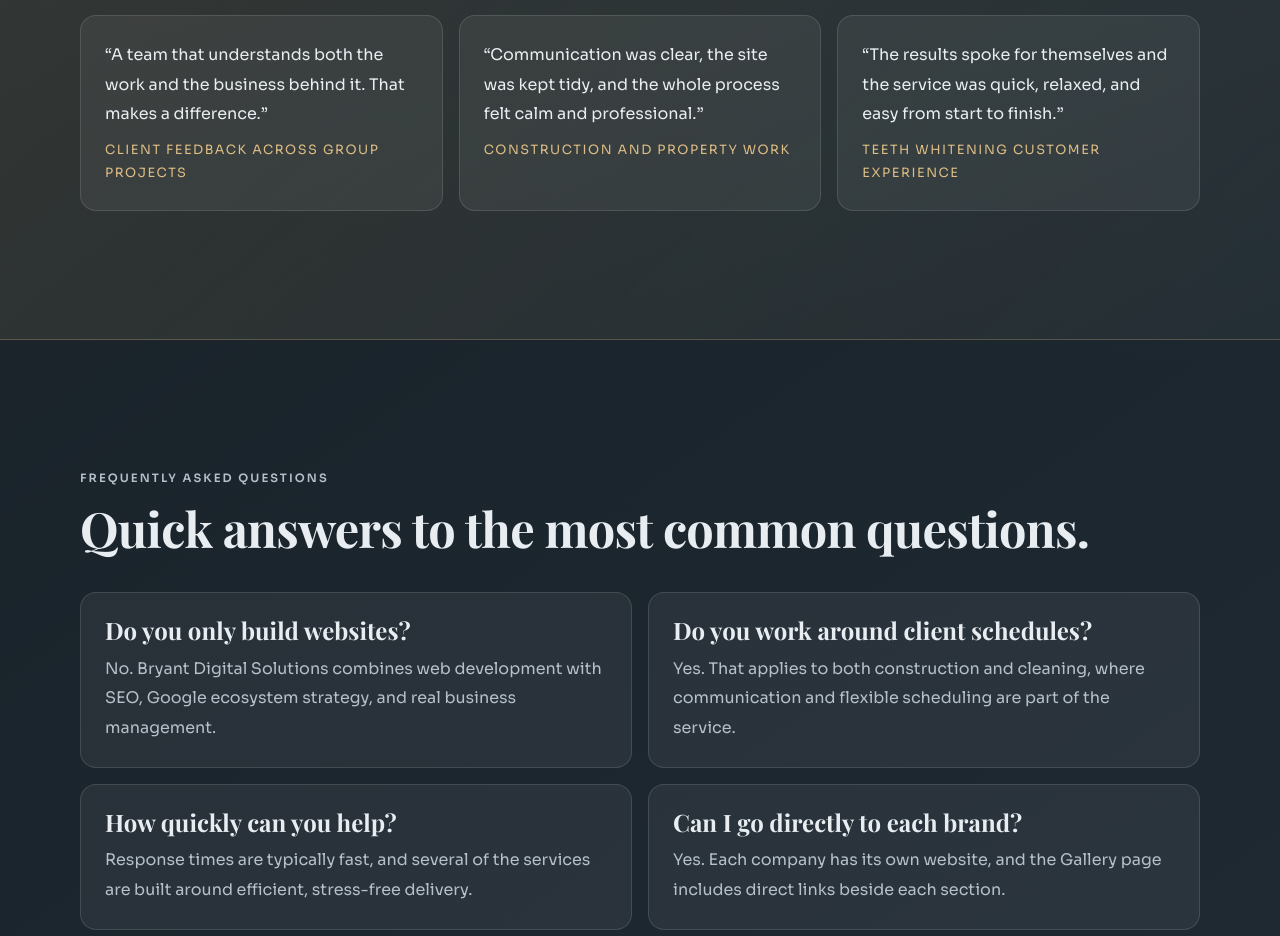
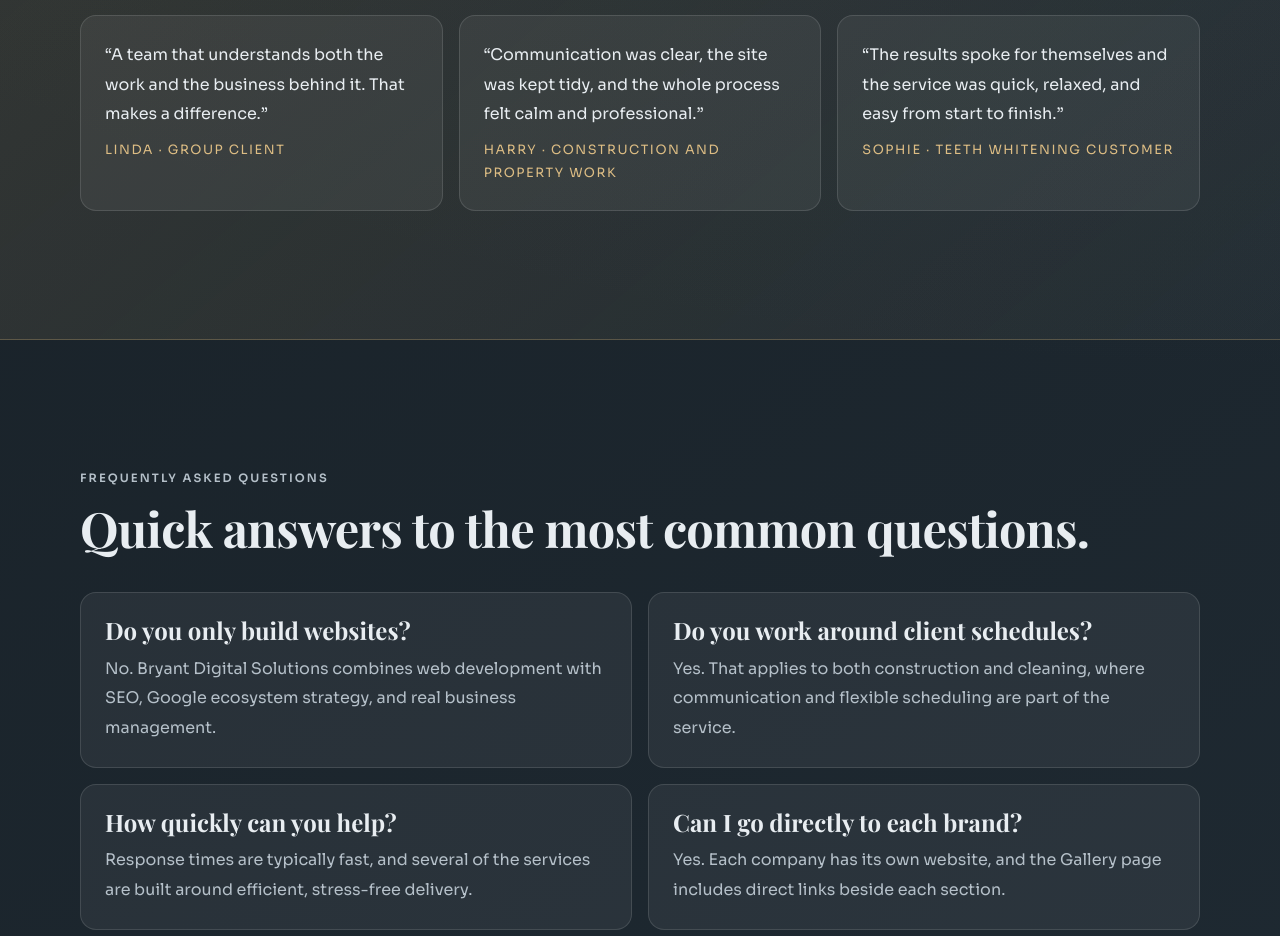
Before and after one commit to mgt581/BryantHoldings.com, a website: page index.html in a window 1280 px wide. Shown: the part 4320-5256 px from the top of the page. Drawn offline with nearby package versions, Linux system fonts and the light colour scheme; no server answers.

Commit message:
Add reviewer names to homepage testimonials
Co-Authored-By: Claude Opus 5.5 <noreply@anthropic.com>

```diff
--- a/index.html
+++ b/index.html
@@ -248,15 +248,15 @@
         <div class="testimonial-grid">
           <article class="testimonial-card reveal">
             <p class="testimonial-quote">“A team that understands both the work and the business behind it. That makes a difference.”</p>
-            <p class="testimonial-source">Client feedback across group projects</p>
+            <p class="testimonial-source">Linda &middot; Group client</p>
           </article>
           <article class="testimonial-card reveal">
             <p class="testimonial-quote">“Communication was clear, the site was kept tidy, and the whole process felt calm and professional.”</p>
-            <p class="testimonial-source">Construction and property work</p>
+            <p class="testimonial-source">Harry &middot; Construction and property work</p>
           </article>
           <article class="testimonial-card reveal">
             <p class="testimonial-quote">“The results spoke for themselves and the service was quick, relaxed, and easy from start to finish.”</p>
-            <p class="testimonial-source">Teeth whitening customer experience</p>
+            <p class="testimonial-source">Sophie &middot; Teeth whitening customer</p>
           </article>
         </div>
       </div>
```
